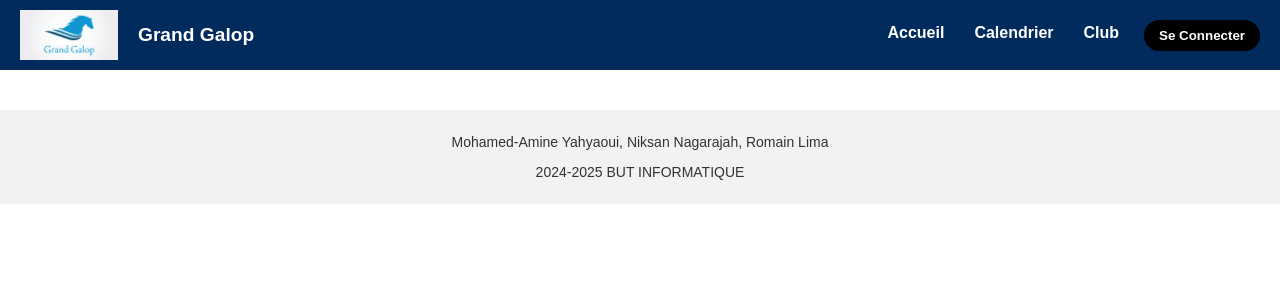
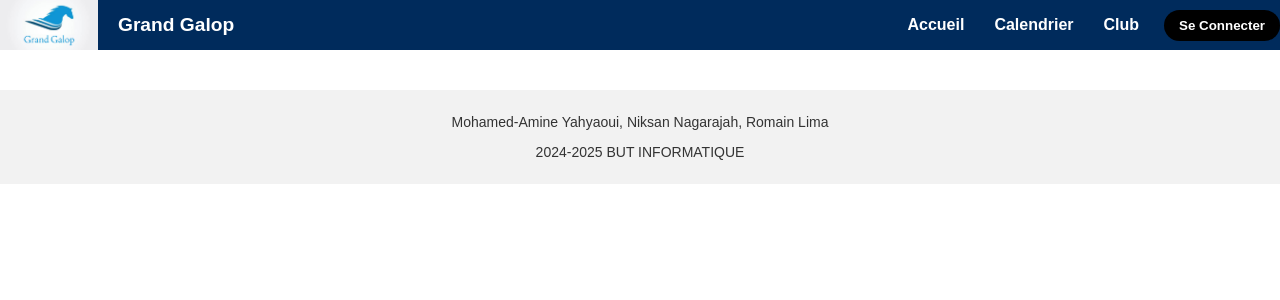
Before and after one commit to NiksanNagarajah/SAE_DevWeb, a Flask app: page / in a window 1280 px wide. Shown: the top 300 px of the page. Run offline with Flask 3, Linux system fonts and the light colour scheme.

Commit message:
quelque modification

```diff
--- a/app/static/base.css
+++ b/app/static/base.css
@@ -1,4 +1,3 @@
-/* Style global */
 body, html {
     margin: 0;
     padding: 0;
@@ -10,7 +9,6 @@ body, html {
     justify-content: space-between;
     align-items: center;
     background-color: #002b5c;
-    padding: 10px 20px;
 }
 
 .logo-container {
@@ -43,19 +41,6 @@ nav a {
     padding: 5px;
 }
 
-nav a::after {
-    content: '';
-    display: block;
-    width: 0;
-    height: 2px;
-    background: #6e4bff;
-    transition: width 0.3s;
-    margin-top: 2px;
-}
-
-nav a:hover::after {
-    width: 100%;
-}
 
 .login-btn {
     background-color: black;
@@ -68,37 +53,16 @@ nav a:hover::after {
     transition: background-color 0.3s;
 }
 
-.login-btn:hover {
-    background-color: #333;
-}
 
-
-/* Styles généraux */
-body {
-    font-family: Arial, sans-serif;
-    margin: 0;
-    padding: 0;
-}
-
-
-/* Logo */
 .logo-container img {
     height: 50px;
     margin-right: 20px;
 }
 
-nav a:hover {
-    color: #4db8ff; /* Couleur de survol */
-}
-
-
-
-/* Container principal */
 .container {
     padding: 20px;
 }
 
-/* Footer */
 footer {
     background-color: #f2f2f2;
     padding: 10px 20px;
--- a/app/templates/base.html
+++ b/app/templates/base.html
@@ -8,7 +8,6 @@
 </head>
 <body>
 
-    <!-- Header avec navigation -->
     <header class="header">
         <div class="logo-container">
             <img src="{{ url_for('static', filename='images/logo.png') }}" alt="Logo Grand Galop" class="logo">
@@ -23,12 +22,10 @@
         </nav>
     </header>
 
-    <!-- Contenu principal -->
     <main class="container">
         {% block content %}{% endblock %}
     </main>
 
-    <!-- Footer -->
     <footer>
         <p>Mohamed-Amine Yahyaoui, Niksan Nagarajah, Romain Lima</p>
         <p>2024-2025 BUT INFORMATIQUE</p>
```
